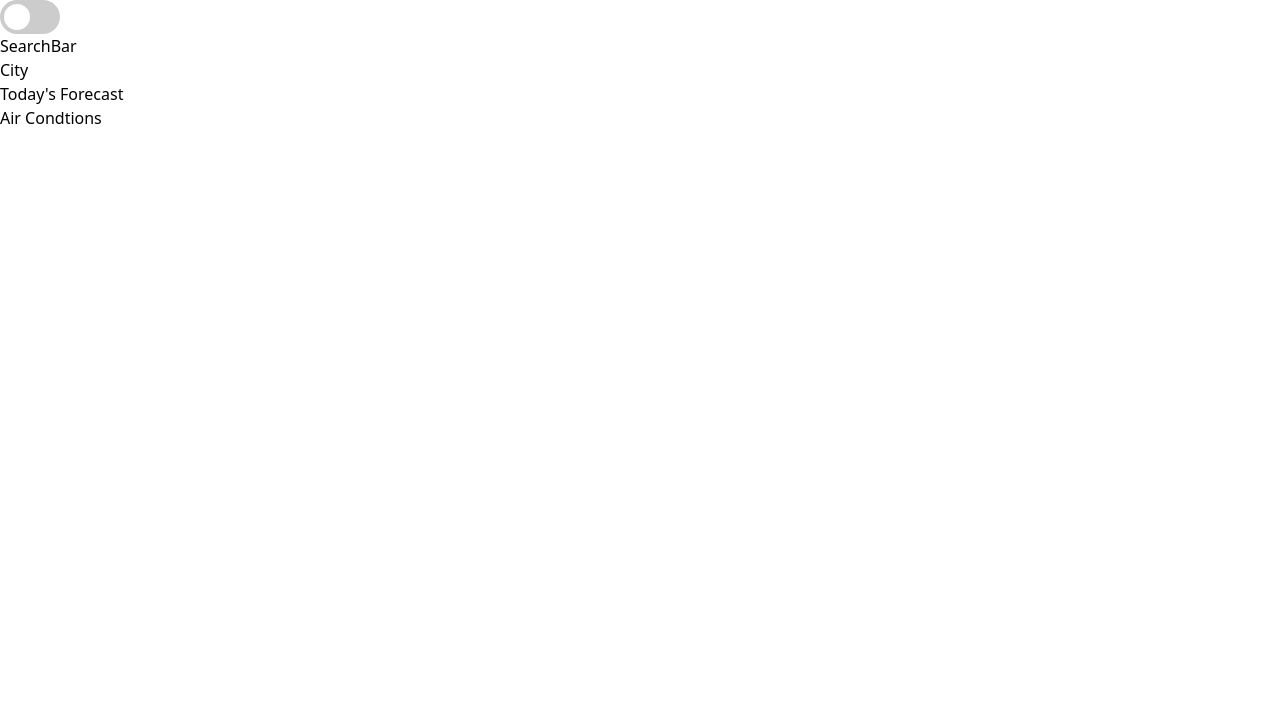
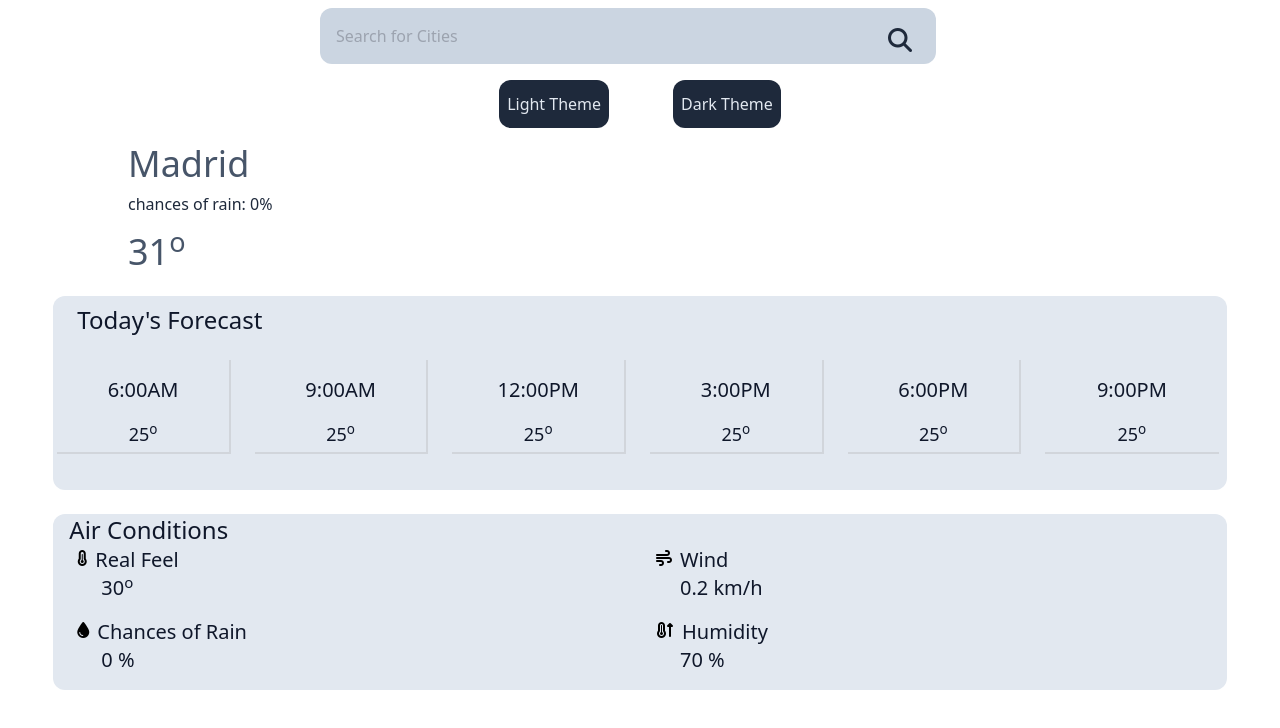
Before and after one commit to saeedyussif663/weather-app, a React (Create React App) app: page / in a window 1280 px wide. Shown: the top 728 px of the page. Built offline with nearby package versions, Linux system fonts and the light colour scheme.

Commit message:
built the ui

```diff
--- a/public/index.html
+++ b/public/index.html
@@ -1,5 +1,5 @@
 <!DOCTYPE html>
-<html lang="en" id="wrapper">
+<html lang="en"  id="wrapper">
   <head>
     <meta charset="utf-8" />
     <link rel="icon" href="./favicon-32x32.png" />
@@ -27,7 +27,7 @@
     <link rel="stylesheet" href="https://cdnjs.cloudflare.com/ajax/libs/font-awesome/6.4.2/css/all.min.css" integrity="sha512-z3gLpd7yknf1YoNbCzqRKc4qyor8gaKU1qmn+CShxbuBusANI9QpRohGBreCFkKxLhei6S9CQXFEbbKuqLg0DA==" crossorigin="anonymous" referrerpolicy="no-referrer" />
     <title>Weather-app</title>
   </head>
-  <body>
+  <body class=" bg-white dark:bg-slate-950">
     <noscript>You need to enable JavaScript to run this app.</noscript>
     <div id="root"></div>
     <!--
--- a/src/App.js
+++ b/src/App.js
@@ -1,38 +1,14 @@
-import { useState, useEffect } from "react";
+
 
 import SearchBar from "./Components/SearchBar";
 import City from "./Components/City";
 import TodayForecast from "./Components/TodayForecast";
 import AirConditions from "./Components/AirConditions"
 
-// import {  useGlobalContext } from "./Context";
-
 function App() {
-  const [isChecked, setIsChecked] = useState(false)
-
-
-  const handleCheckboxChange = () => {
-  setIsChecked(prev => !prev)
-}
-
-  useEffect(() => {
-   const wrapper =  document.getElementById('wrapper')
-    if (isChecked) {
-      wrapper.classList.add('dark')
-    } else {
-      wrapper.classList.remove('dark')
-    }
-  }, [isChecked])
-
 
   return (
-    <div className="bg-white dark:bg-slate-950">
-        <div>
-          <label className="switch">
-          <input type="checkbox" value={isChecked} onChange={handleCheckboxChange}/>
-          <span className="slider round"></span>
-          </label>
-        </div>
+    <div className="flex flex-col">
       <SearchBar />
       <City />
       <TodayForecast />
--- a/src/Components/AirConditions.js
+++ b/src/Components/AirConditions.js
@@ -1,7 +1,41 @@
 
 const AirConditions = () => {
     return (
-        <h1 className="dark:text-white">Air Condtions</h1>
+        <section className="mt-6 w-11/12 mx-auto bg-slate-200 dark:bg-slate-700 rounded-xl mb-4 flex flex-col">
+            <h1 className="pl-4 text-lg md:text-2xl text-slate-900 dark:text-gray-300">
+                Air Conditions
+            </h1>
+            <div className="pl-4 grid grid-cols-2">
+                <div className="flex flex-col mr-8  ml-2">
+                    <div className="flex flex-row justify-start align-center">
+                    <i className="fa-solid fa-temperature-three-quarters mr-2 relative top-1 dark:text-gray-300"></i>
+                        <p className="text-slate-900 dark:text-gray-300 text-xl">Real Feel</p>
+                    </div>
+                    <h1 className="ml-6 text-slate-900 dark:text-gray-300 text-xl">30<sup>o</sup></h1>
+                </div>
+                <div className="flex flex-col mr-8 ml-2">
+                    <div className="flex flex-row justify-start align-center">
+                        <i class="fa-solid fa-wind mr-2 relative top-1 dark:text-gray-300"></i>
+                        <p className="text-slate-900 dark:text-gray-300 text-xl">Wind</p>
+                    </div>
+                    <h1 className="ml-6 text-slate-900 dark:text-gray-300 text-xl">0.2  km/h</h1>
+                </div>
+                  <div className="flex flex-col mr-8 ml-2 my-4">
+                    <div className="flex flex-row justify-start align-center">
+                        <i class="fa-solid fa-droplet mr-2 relative top-1 dark:text-gray-300"></i>
+                        <p className="text-slate-900 dark:text-gray-300 text-xl">Chances of Rain</p>
+                    </div>
+                    <h1 className="ml-6 text-slate-900 dark:text-gray-300 text-xl">0 %</h1>
+                </div>
+                  <div className="flex flex-col mr-8 ml-2 my-4">
+                    <div className="flex flex-row justify-start align-center">
+                        <i class="fa-solid fa-temperature-arrow-up mr-2 relative top-1 dark:text-gray-300"></i>
+                        <p className="text-slate-900 dark:text-gray-300 text-xl">Humidity</p>
+                    </div>
+                    <h1 className="ml-6 text-slate-900 dark:text-gray-300 text-xl">70 %</h1>
+                </div>
+            </div>
+        </section>
     )
 }
 
--- a/src/Components/City.js
+++ b/src/Components/City.js
@@ -1,7 +1,17 @@
 
 const City = () => {
     return (
-        <h1 className="dark:text-white">City</h1>
+        <section className=" mt-4 ml-8 md:ml-32  flex flex-col justify-center">
+            <h1 className="text-2xl md:text-4xl text-slate-600 dark:text-white">
+                Madrid
+            </h1>
+            <p className="mt-2 text-slate-800 dark:text-white">
+                chances of rain: 0%
+            </p>
+            <h1 className="mt-2 md:mt-4 text-2xl md:text-4xl text-slate-600 dark:text-white">
+                31<sup>o</sup>
+            </h1>
+        </section>
     )
 }
 
--- a/src/Components/SearchBar.js
+++ b/src/Components/SearchBar.js
@@ -1,8 +1,30 @@
+import { useGlobalContext } from "../Context"
+
 const SearchBar = () => {
+    const {toggleTheme} = useGlobalContext()
+
     return (
-        <>
-        <h1 className="dark:text-white">SearchBar</h1>
-        </>
+        <section>
+            <div className="flex flex-row my-2 ml-8  md:w-1/2 md:mx-auto">
+                <input type="text" placeholder="Search for Cities"
+                    className="w-full md:w-full md:mx-auto rounded-xl px-4 h-14 focus:outline-none bg-slate-300 text-slate-800 dark:text-white dark:text-xl dark:bg-slate-800"
+                />
+                <i
+                    className="fa-solid fa-magnifying-glass text-2xl  relative top-4  right-12 text-slate-800 dark:text-white"
+
+                ></i>
+            </div>
+            <div className="flex flex-row justify-center mt-4">
+                <button className="bg-slate-800 text-slate-200 mx-4 md:mx-8 py-3 px-2 rounded-xl "
+                    onClick={() => toggleTheme('light')}
+                >
+                    Light Theme</button>
+                <button className="bg-slate-800 text-slate-200 mx-4 md:mx-8 py-3 px-2 rounded-xl"
+                    onClick={() => toggleTheme('dark')}
+                >
+                    Dark Theme</button>
+            </div>
+        </section>
     )
 }
 
--- a/src/Components/TodayForecast.js
+++ b/src/Components/TodayForecast.js
@@ -1,6 +1,24 @@
+import { useGlobalContext } from "../Context";
+
 const TodayForecast = () => {
+    const {state} = useGlobalContext()
+
     return (
-        <h1 className="dark:text-white">Today's Forecast</h1>
+        <section className=" w-11/12 rounded-xl mx-auto mt-6 bg-slate-200 dark:bg-slate-700  flex flex-col">
+            <h1 className="pl-6 py-2 text-2xl text-slate-900 dark:text-gray-300">Today's Forecast</h1>
+            <div className="grid grid-cols-3 gap-4 md:grid-cols-6 pb-5 pl-1 md:mt-4">
+                {state.time.map(time => {
+                    return (
+                        <div key={Math.random()} className="mb-4 border-b-2 md:border-r-2 last-of-type:border-r-0 mr-2 border-gray-300  dark:border-slate-900 pb-1 text-center">
+                            <h1 className="text-slate-900 dark:text-gray-300 text-xl center md:pt-4">{time}</h1>
+                            <h1 className="text-slate-900 text-lg dark:text-gray-300 md:mt-4">25<sup>o</sup></h1>
+                        </div>
+                        )
+                    })}
+
+
+            </div>
+        </section>
     )
 }
 
--- a/src/Context.js
+++ b/src/Context.js
@@ -1,11 +1,26 @@
-import { createContext, useContext } from "react";
-
+import { createContext, useContext, useReducer } from "react";
+import { reducer } from "./reducer";
 
 const AppContext = createContext();
 
+    const initalState = {
+        theme: 'light',
+        time: ['6:00AM', '9:00AM', '12:00PM', '3:00PM', '6:00PM', '9:00PM']
+  }
+
 const AppProvider = ({ children }) => {
+
+    const [state, dispatch] = useReducer(reducer, initalState);
+
+    const toggleTheme = (theme) => {
+        dispatch({type: "TOGGLE_THEME", theme})
+    }
+
     return (
-        <AppContext.Provider value={'hello'}>
+        <AppContext.Provider value={{
+            toggleTheme,
+            state
+        }}>
             {children}
         </AppContext.Provider>
     )
--- a/src/index.css
+++ b/src/index.css
@@ -8,64 +8,7 @@
   box-sizing: border-box;
 }
 
-.switch {
-  position: relative;
-  display: inline-block;
-  width: 60px;
-  height: 34px;
+
+.shadow-custom {
+  box-shadow: 4px 4px 3px 0 rgba(0, 0, 0, 0.1);
 }
-
-/* Hide default HTML checkbox */
-.switch input {
-  opacity: 0;
-  width: 0;
-  height: 0;
-}
-
-/* The slider */
-.slider {
-  position: absolute;
-  cursor: pointer;
-  top: 0;
-  left: 0;
-  right: 0;
-  bottom: 0;
-  background-color: #ccc;
-  -webkit-transition: .4s;
-  transition: .4s;
-}
-
-.slider:before {
-  position: absolute;
-  content: "";
-  height: 26px;
-  width: 26px;
-  left: 4px;
-  bottom: 4px;
-  background-color: white;
-  -webkit-transition: .4s;
-  transition: .4s;
-}
-
-input:checked + .slider {
-  background-color: #2196F3;
-}
-
-input:focus + .slider {
-  box-shadow: 0 0 1px #2196F3;
-}
-
-input:checked + .slider:before {
-  -webkit-transform: translateX(26px);
-  -ms-transform: translateX(26px);
-  transform: translateX(26px);
-}
-
-/* Rounded sliders */
-.slider.round {
-  border-radius: 34px;
-}
-
-.slider.round:before {
-  border-radius: 50%;
-}
--- /dev/null
+++ b/src/reducer.js
@@ -0,0 +1,13 @@
+
+export const reducer = (state, action) => {
+    if (action.type === 'TOGGLE_THEME') {
+        const wrapper = document.getElementById('wrapper');
+        if (action.theme === 'dark') {
+            wrapper.classList.add('dark')
+        } else {
+            wrapper.classList.remove('dark')
+        }
+    }
+
+    return state;
+}
```
